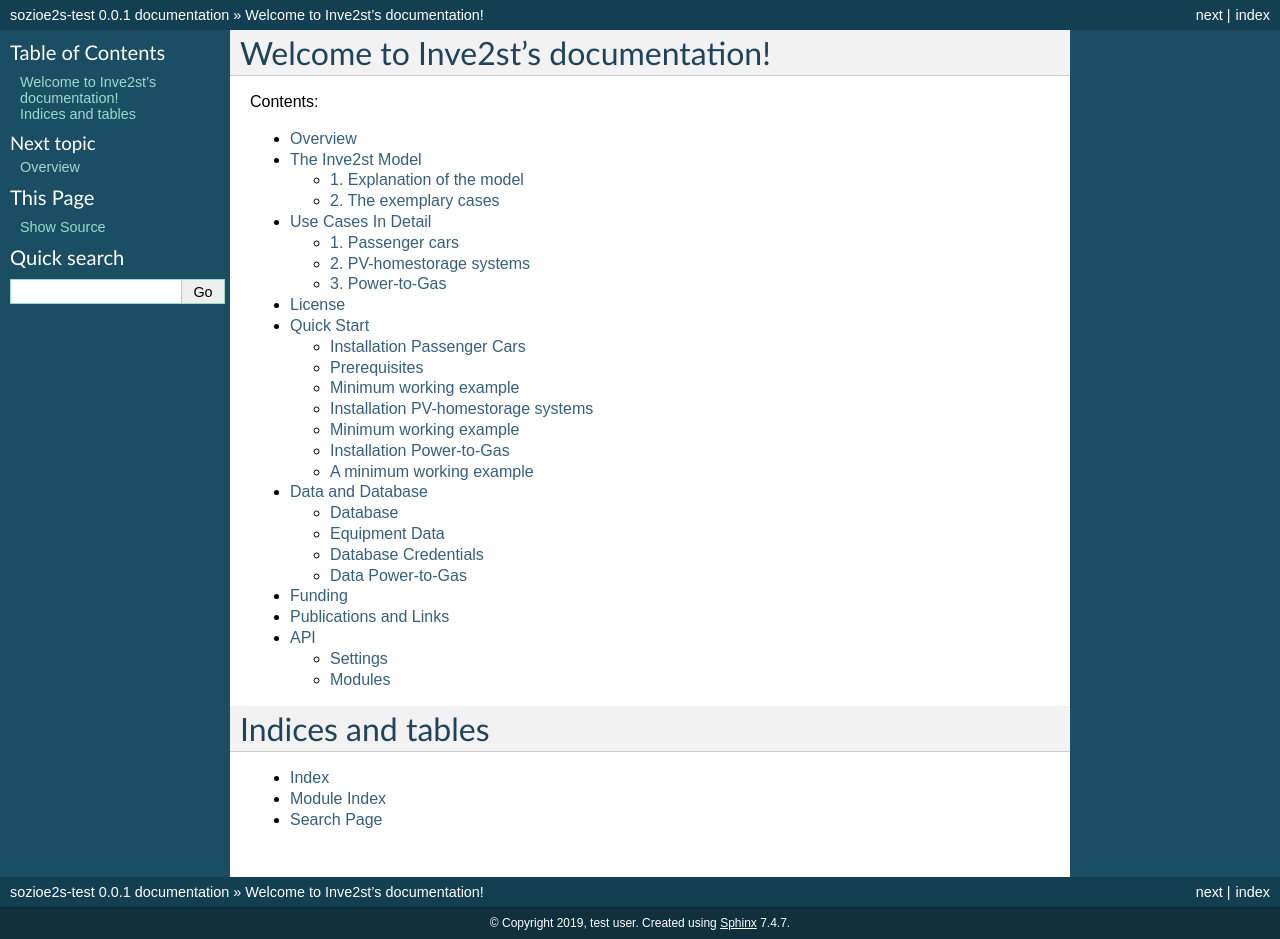
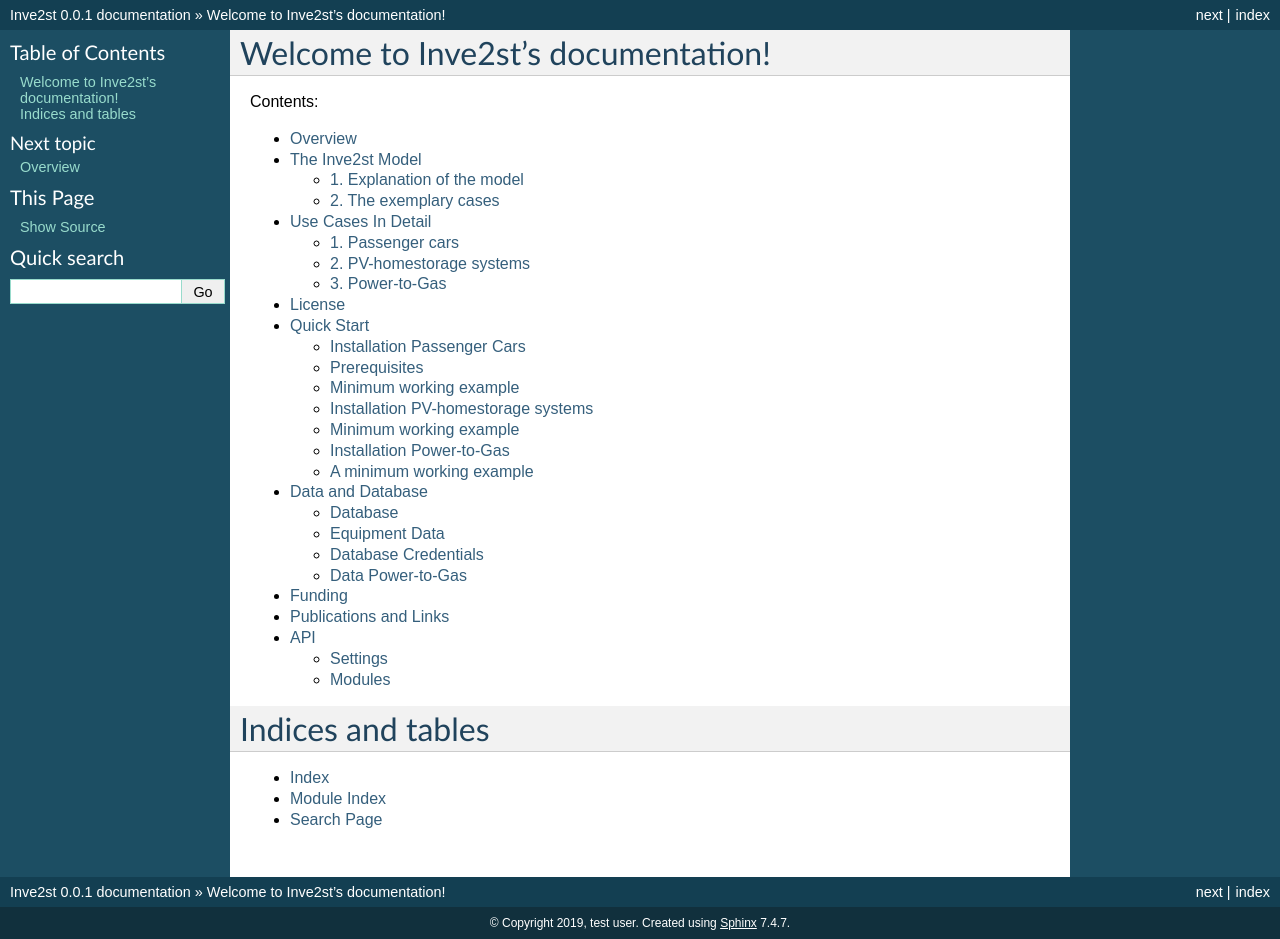
Before and after one commit to CSenkpiel/Inve2st, a Sphinx documentation site: the page built from docs/source/index.rst, in a window 1280 px wide. Built offline with Sphinx 7.4.7, drawn with Linux system fonts in a browser that asks for light colours.

Commit message:
Update conf.py

```diff
--- a/docs/source/conf.py
+++ b/docs/source/conf.py
@@ -1,7 +1,7 @@
 #!/usr/bin/env python3
 # -*- coding: utf-8 -*-
 #
-# sozioe2s-test documentation build configuration file, created by
+# Inve2st's documentation build configuration file, created by
 # sphinx-quickstart on Thu Mar 14 09:09:28 2019.
 #
 # This file is execfile()d with the current directory set to its
@@ -46,7 +46,7 @@ source_suffix = '.rst'
 master_doc = 'index'
 
 # General information about the project.
-project = 'sozioe2s-test'
+project = 'Inve2st'
 copyright = '2019, test user'
 author = 'test user'
 
@@ -100,7 +100,7 @@ html_static_path = ['_static']
 # -- Options for HTMLHelp output ------------------------------------------
 
 # Output file base name for HTML help builder.
-htmlhelp_basename = 'sozioe2s-testdoc'
+htmlhelp_basename = 'Inve2st-testdoc'
 
 
 # -- Options for LaTeX output ---------------------------------------------
@@ -127,7 +127,7 @@ latex_elements = {
 # (source start file, target name, title,
 #  author, documentclass [howto, manual, or own class]).
 latex_documents = [
-    (master_doc, 'sozioe2s-test.tex', 'sozioe2s-test Documentation',
+    (master_doc, 'Inve2st-test.tex', 'Inve2st-test Documentation',
      'test user', 'manual'),
 ]
 
@@ -137,7 +137,7 @@ latex_documents = [
 # One entry per manual page. List of tuples
 # (source start file, name, description, authors, manual section).
 man_pages = [
-    (master_doc, 'sozioe2s-test', 'sozioe2s-test Documentation',
+    (master_doc, 'Inve2st-test', 'Inve2st-test Documentation',
      [author], 1)
 ]
 
@@ -148,7 +148,7 @@ man_pages = [
 # (source start file, target name, title, author,
 #  dir menu entry, description, category)
 texinfo_documents = [
-    (master_doc, 'sozioe2s-test', 'sozioe2s-test Documentation',
-     author, 'sozioe2s-test', 'One line description of project.',
+    (master_doc, 'Inve2st-test', 'Inve2st-test Documentation',
+     author, 'Inve2st-test', 'One line description of project.',
      'Miscellaneous'),
 ]
```
